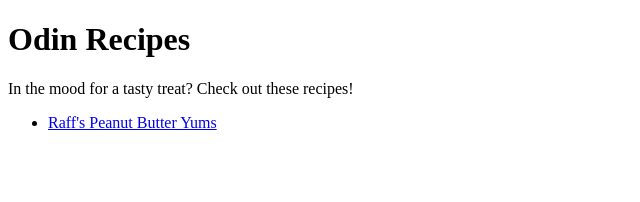
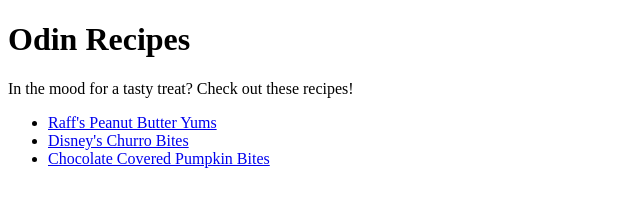
Before and after one commit to RNahapeti/odin-recipes, a plain HTML site: page index.html in a window 1280 px wide. Shown: the whole page, without its empty margins (0-640 px from the left). Drawn offline with Linux system fonts and the light colour scheme.

Commit message:
Add links to new recipes on index page

```diff
--- a/index.html
+++ b/index.html
@@ -11,6 +11,8 @@
     <p>In the mood for a tasty treat? Check out these recipes!</p>
     <ul>
         <li><a href="recipes/pb-cups.html">Raff's Peanut Butter Yums</a></li>
+        <li><a href="recipes/churro-tots.html">Disney's Churro Bites</a></li>
+        <li><a href="recipes/pumpkin-bites.html">Chocolate Covered Pumpkin Bites</a></li>
     </ul>
 </body>
 </html>
```
